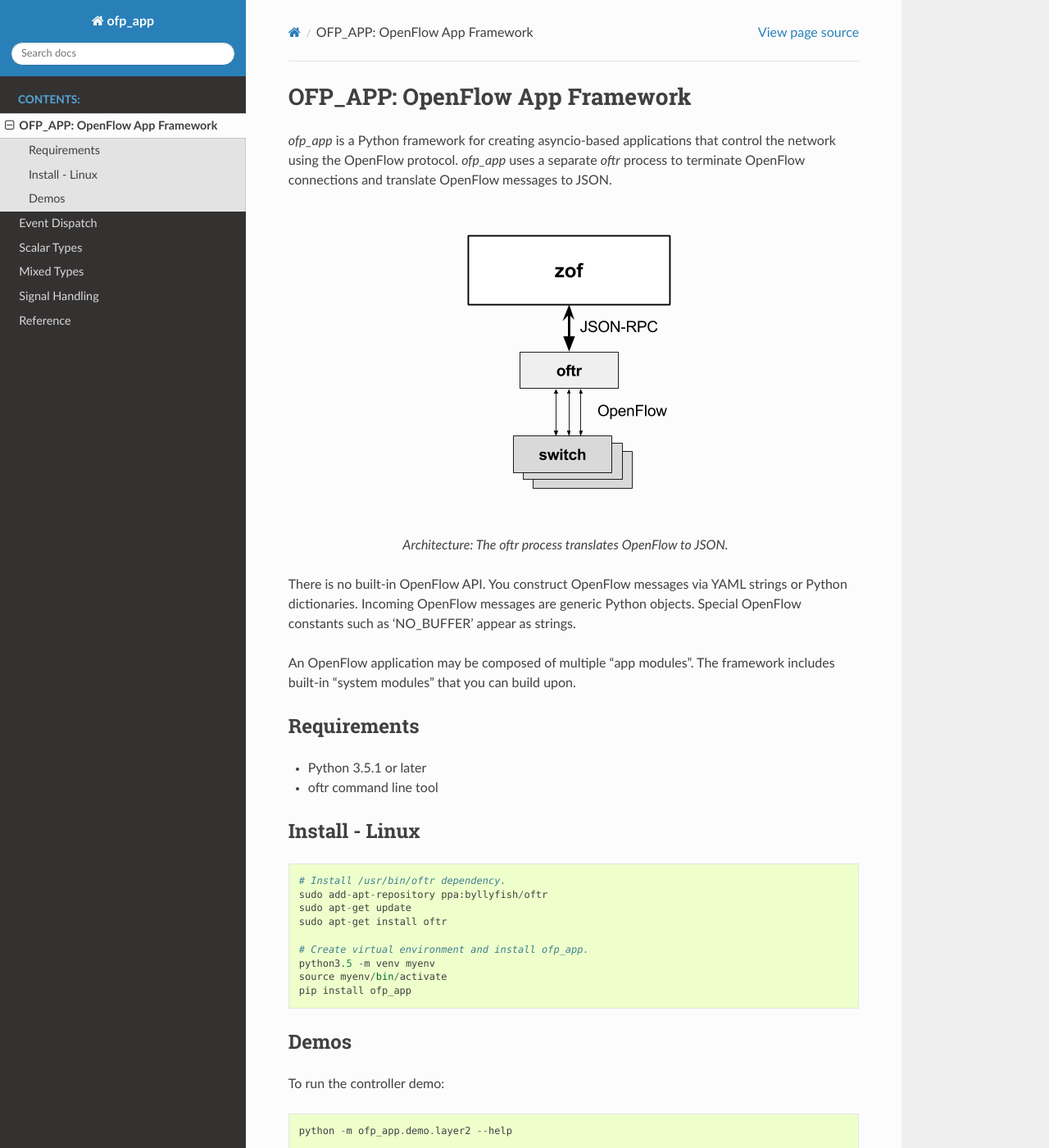
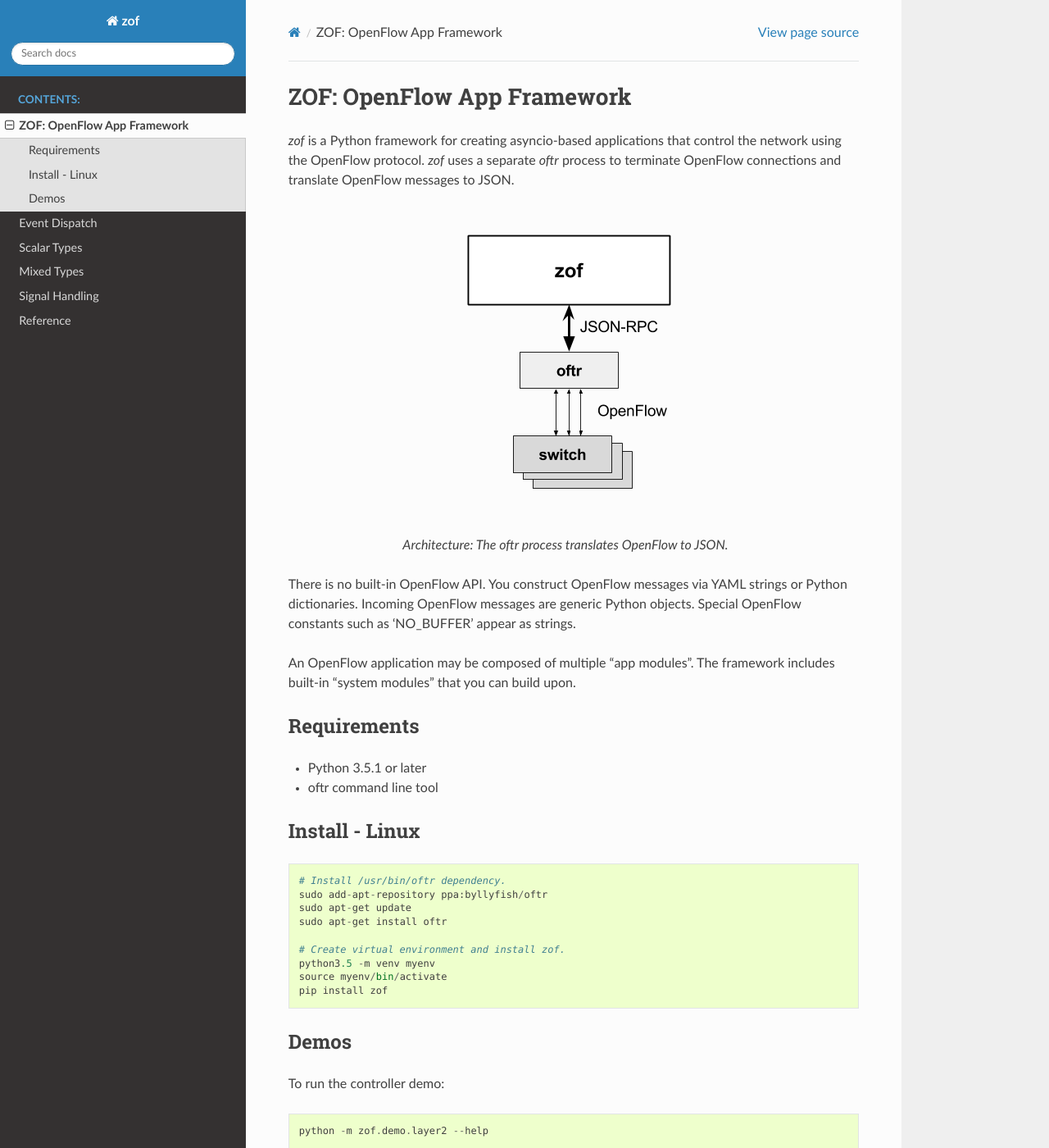
Before and after one commit to byllyfish/zof, a Sphinx documentation site: the page built from doc/sphinx/readme.rst, in a window 1280 px wide and 1400 px high. Shown: the whole window at 82% size. Built offline with Sphinx 7.4.7 and the Read the Docs theme 2.0.0, drawn with Linux system fonts in a browser that asks for light colours.

Commit message:
Rename to zof.

```diff
--- a/doc/sphinx/conf.py
+++ b/doc/sphinx/conf.py
@@ -1,7 +1,7 @@
 #!/usr/bin/env python3
 # -*- coding: utf-8 -*-
 #
-# ofp_app documentation build configuration file, created by
+# zof documentation build configuration file, created by
 # sphinx-quickstart on Fri Mar 24 17:10:41 2017.
 #
 # This file is execfile()d with the current directory set to its
@@ -46,7 +46,7 @@ source_suffix = '.rst'
 master_doc = 'index'
 
 # General information about the project.
-project = 'ofp_app'
+project = 'zof'
 copyright = '2017, William W. Fisher'
 author = 'William W. Fisher'
 
@@ -100,7 +100,7 @@ html_static_path = ['_static']
 # -- Options for HTMLHelp output ------------------------------------------
 
 # Output file base name for HTML help builder.
-htmlhelp_basename = 'ofp_appdoc'
+htmlhelp_basename = 'zofdoc'
 
 
 # -- Options for LaTeX output ---------------------------------------------
@@ -127,7 +127,7 @@ latex_elements = {
 # (source start file, target name, title,
 #  author, documentclass [howto, manual, or own class]).
 latex_documents = [
-    (master_doc, 'ofp_app.tex', 'ofp\\_app Documentation',
+    (master_doc, 'zof.tex', 'zof Documentation',
      'William W. Fisher', 'manual'),
 ]
 
@@ -137,7 +137,7 @@ latex_documents = [
 # One entry per manual page. List of tuples
 # (source start file, name, description, authors, manual section).
 man_pages = [
-    (master_doc, 'ofp_app', 'ofp_app Documentation',
+    (master_doc, 'zof', 'zof Documentation',
      [author], 1)
 ]
 
@@ -148,7 +148,7 @@ man_pages = [
 # (source start file, target name, title, author,
 #  dir menu entry, description, category)
 texinfo_documents = [
-    (master_doc, 'ofp_app', 'ofp_app Documentation',
-     author, 'ofp_app', 'One line description of project.',
+    (master_doc, 'zof', 'zof Documentation',
+     author, 'zof', 'One line description of project.',
      'Miscellaneous'),
 ]
--- a/doc/sphinx/dispatch.rst
+++ b/doc/sphinx/dispatch.rst
@@ -5,7 +5,7 @@ Event Dispatch
 
 Events are dispatched to apps with the highest precedence first.
 
-All apps are initially sorted by precedence value, highest to lowest. The default precedence value for an app is 100. You have the option to set the precedence value when you call ofp_app(). Where two apps have the same precedence value, they remain in their original order.
+All apps are initially sorted by precedence value, highest to lowest. The default precedence value for an app is 100. You have the option to set the precedence value when you call zof.Application. Where two apps have the same precedence value, they remain in their original order.
 
 Events are dispatched one at a time to each app in order. Each app checks its handlers from top to bottom, and runs the first handler that matches. Then, the dispatcher proceeds to the next app.
 
--- a/doc/sphinx/index.rst
+++ b/doc/sphinx/index.rst
@@ -1,9 +1,9 @@
-.. ofp_app documentation master file, created by
+.. zof documentation master file, created by
    sphinx-quickstart on Fri Mar 24 17:10:41 2017.
    You can adapt this file completely to your liking, but it should at least
    contain the root `toctree` directive.
 
-Welcome to ofp_app's documentation!
+Welcome to zof's documentation!
 ===================================
 
 .. toctree::
--- a/doc/sphinx/readme.rst
+++ b/doc/sphinx/readme.rst
@@ -1,10 +1,10 @@
 .. _readme:
 
-OFP_APP: OpenFlow App Framework
+ZOF: OpenFlow App Framework
 ================================
 
-`ofp_app` is a Python framework for creating asyncio-based applications that control
-the network using the OpenFlow protocol. `ofp_app` uses a separate *oftr* process to
+`zof` is a Python framework for creating asyncio-based applications that control
+the network using the OpenFlow protocol. `zof` uses a separate *oftr* process to
 terminate OpenFlow connections and translate OpenFlow messages to JSON.
 
 .. figure:: _static/img/zof_architecture.png
@@ -38,10 +38,10 @@ Install - Linux
     sudo apt-get update
     sudo apt-get install oftr
 
-    # Create virtual environment and install ofp_app.
+    # Create virtual environment and install zof.
     python3.5 -m venv myenv
     source myenv/bin/activate
-    pip install ofp_app
+    pip install zof
 
 
 Demos
@@ -49,13 +49,13 @@ Demos
 
 To run the controller demo::
 
-    python -m ofp_app.demo.layer2 --help
+    python -m zof.demo.layer2 --help
 
 
 .. (TODO) To run the agent simulator demo::
 
-    python -m ofp_app.demo.agent_simulator --help
+    python -m zof.demo.agent_simulator --help
 
 .. (TODO) To run the command line tool demo::
 
-    python -m ofp_app.demo.ofctl --help
+    python -m zof.demo.ofctl --help
```
Also changed, not shown: README.rst (+5 -5 lines), 2 other files.
